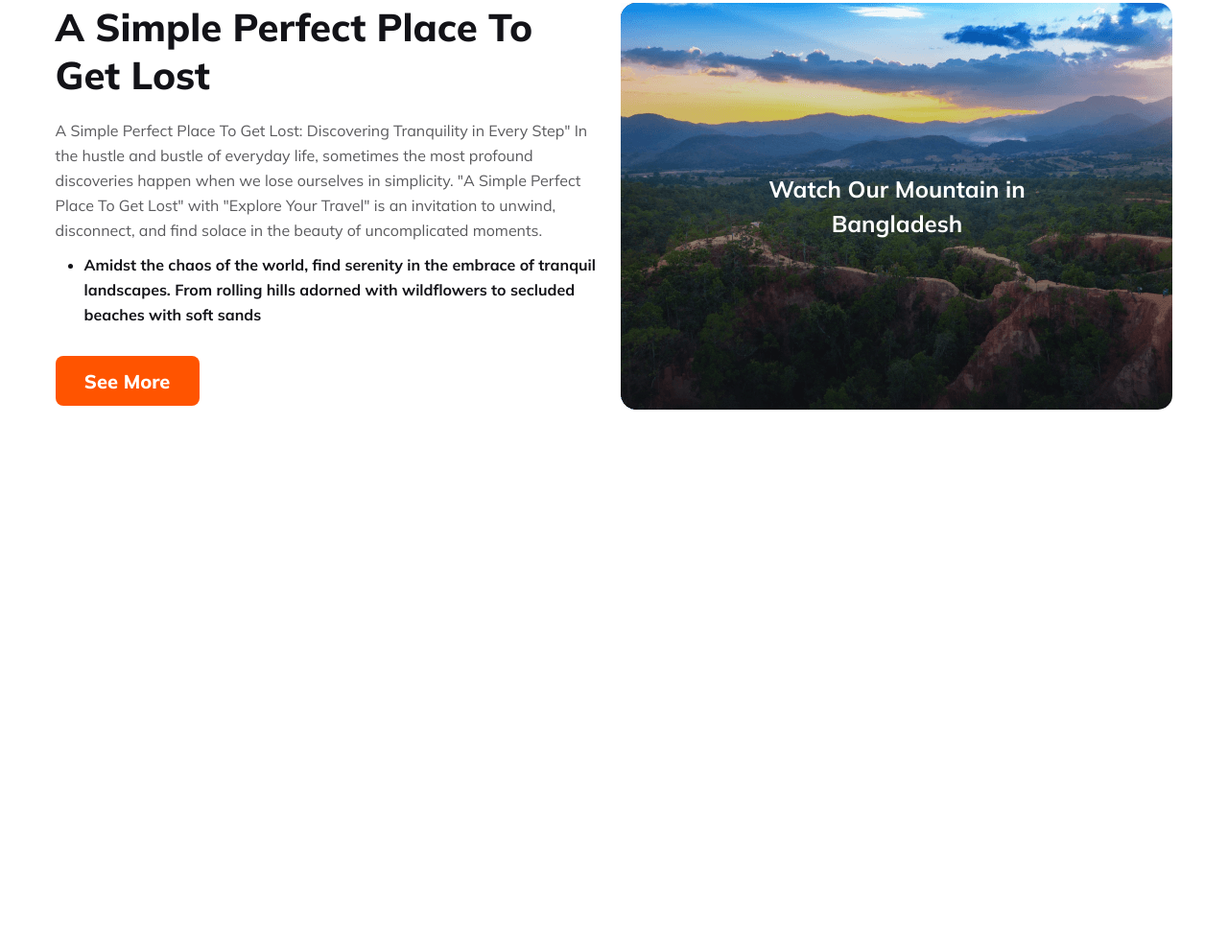
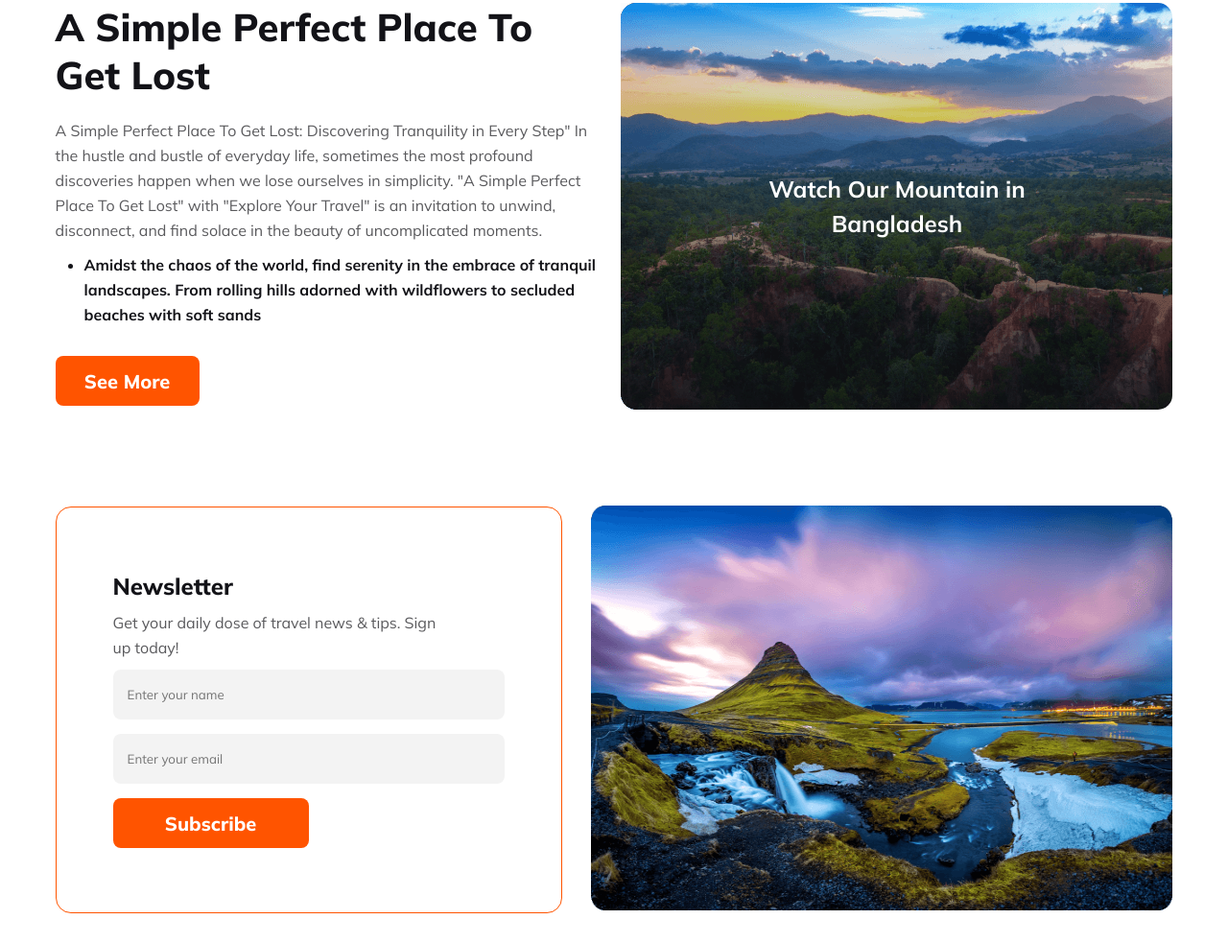
Before and after one commit to ProgSomel/TravelWithSHR, a plain HTML site: page index.html in a window 1280 px wide. Shown: the part 5235-6218 px from the top of the page at 96% size. Before the commit the page ends 5692 px from the top, so only its background shows below. Drawn offline with Linux system fonts and the light colour scheme.

Commit message:
Newsletter Section Done

```diff
--- a/index.html
+++ b/index.html
@@ -2014,6 +2014,27 @@
 
         </div>
       </section>
+
+      <!--! Newsletter Section  -->
+      <section class="newsletter-container">
+        <div class="newsletter-form">
+            <div>
+                <h1 class="newsletter-form-title">Newsletter</h1>
+            <p>Get your daily dose of travel news & tips. Sign <br> up today!</p>
+            <input type="text" placeholder="Enter your name">
+            <input type="text" placeholder="Enter your email">
+            <button class="btn-primary">Subscribe</button>
+            </div>
+        </div>
+
+        <div class="newsletter-img-container">
+            <div class="newsletter-img1">
+                <img src="Images/Rectangle 8 (1).png" alt="">
+            </div>
+        </div>
+
+      </section>
+
     </main>
   </body>
 </html>
--- a/styles/style.css
+++ b/styles/style.css
@@ -545,7 +545,7 @@ nav {
 }
 
 .perfect-place-video-container h1 {
-    color: #FFF;
+  color: #fff;
   text-align: center;
   font-family: Mulish;
   font-size: 24px;
@@ -563,8 +563,63 @@ nav {
   border-bottom-right-radius: 15px;
 }
 
+/*! Newsletter Section Styles  */
+.newsletter-container {
+  display: flex;
+  gap: 30px;
+  align-items: center;
+  margin-top: 100px;
+}
 
+.newsletter-form {
+  width: 50%;
+  height: 422px;
+  border-radius: 16px;
+  border: 1px solid #ff5400;
+  display: flex;
+  justify-content: center;
+  align-items: center;
+}
 
+.newsletter-img-container img {
+  width: 100%;
+  height: 422px;
+}
+
+.newsletter-form-title {
+  color: #131318;
+  font-family: Mulish;
+  font-size: 24px;
+  font-style: normal;
+  font-weight: 800;
+  line-height: normal;
+  margin-bottom: 10px;
+}
+
+.newsletter-form p {
+  color: #5a5a5d;
+  font-family: Mulish;
+  font-size: 16px;
+  font-style: normal;
+  font-weight: 400;
+  line-height: 26px; /* 162.5% */
+  margin-bottom: 10px;
+}
+
+.newsletter-form input {
+  width: 393px;
+  height: 52px;
+  border-radius: 8px;
+  background: rgba(19, 19, 24, 0.05);
+  border: none;
+  display: block;
+  margin-bottom: 15px;
+  padding-left: 15px;
+}
+
+.newsletter-form button {
+  width: 50%;
+}
 
 @media screen and (max-width: 1024px) {
   .popular-tours-container {
@@ -718,5 +773,4 @@ nav {
     width: 100%;
     margin-top: 220px;
   }
-
 }
```
Lines whose indentation alone changed are shown as unchanged.
